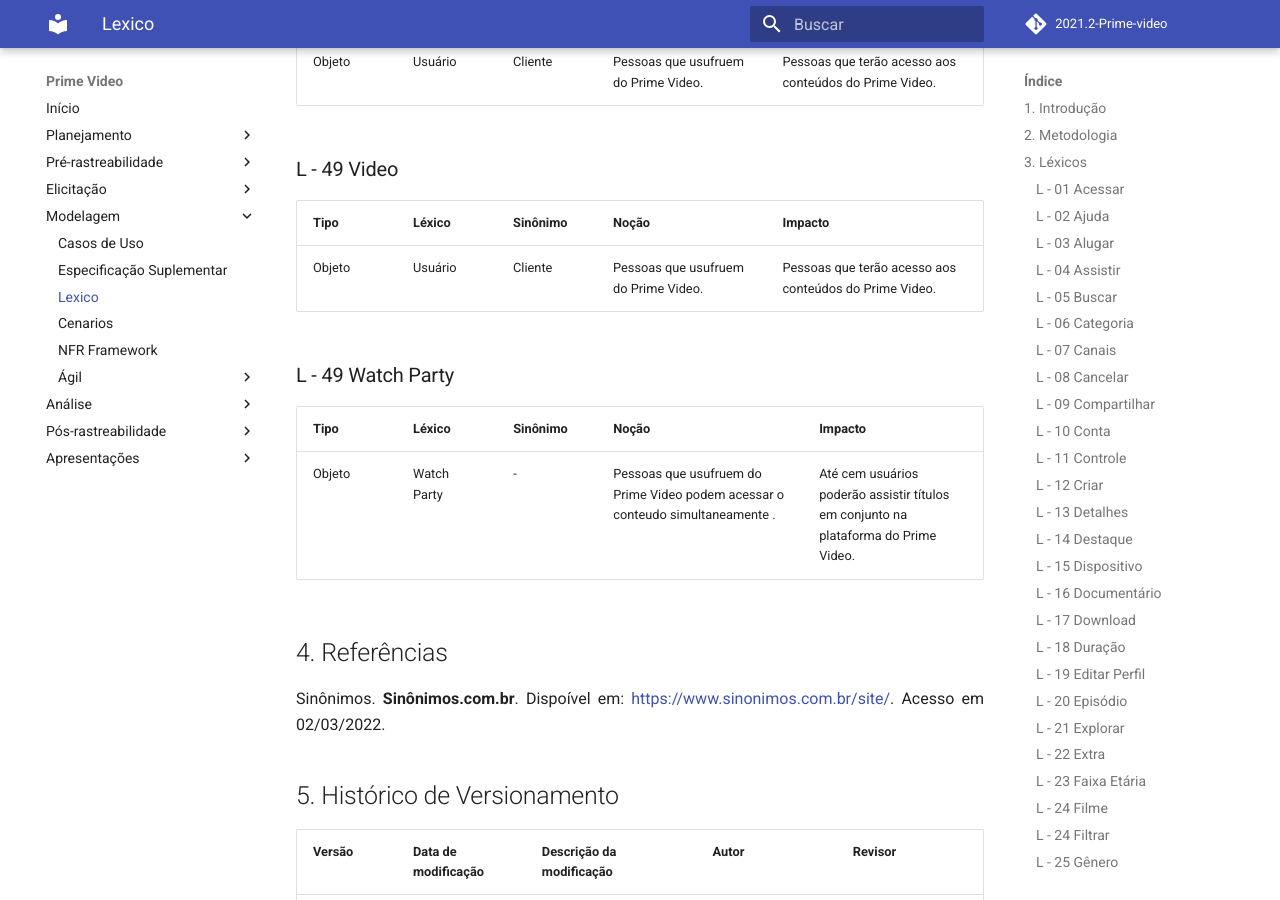
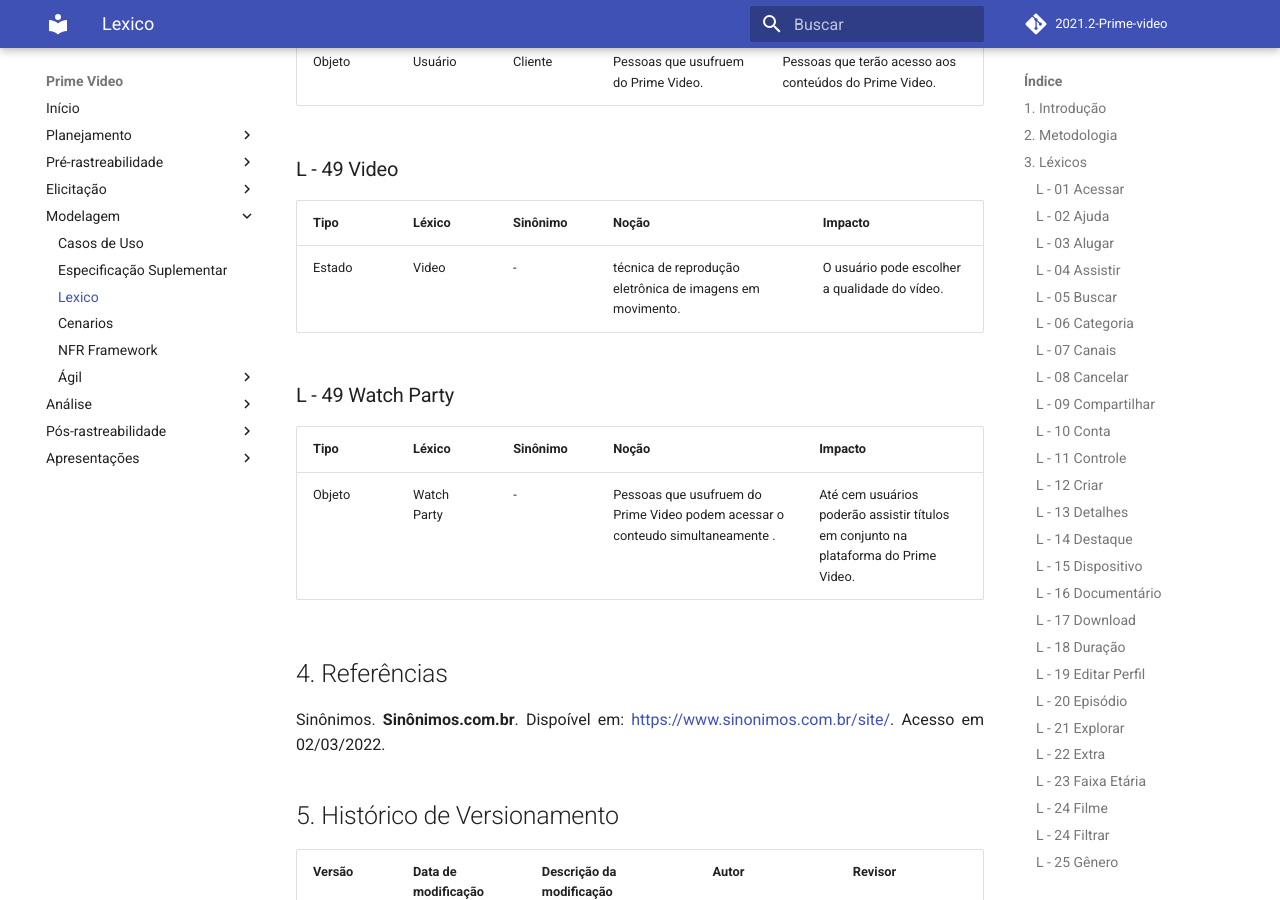
Before and after one commit to Requisitos-de-Software/2021.2-Prime-video, an MkDocs documentation site: the page built from docs/modelagem/lexico.md, in a window 1280 px wide and 900 px high, scrolled down 13649 px. Built offline with MkDocs 1.6.1 and Material for MkDocs 9.7.7, drawn with Linux system fonts in a browser that asks for light colours; comment, search, counter and statistics services are not loaded.

Commit message:
arrumando os lexicos

```diff
--- a/docs/modelagem/lexico.md
+++ b/docs/modelagem/lexico.md
@@ -346,7 +346,7 @@
 
 | Tipo       |  Léxico     | Sinônimo  | Noção    |       Impacto       |
 | ---------- |  ---------  | --------  | -------- | ------------------- |
-| Objeto |  Usuário  | Cliente  | Pessoas que usufruem do Prime Video.  |  Pessoas que terão acesso aos conteúdos do Prime Video. |
+| Estado |  Video  | <p align="center">-</p>  | técnica de reprodução eletrônica de imagens em movimento.  |  O usuário  pode escolher a qualidade do vídeo. |
 
 ### L - 49 Watch Party
 
```
